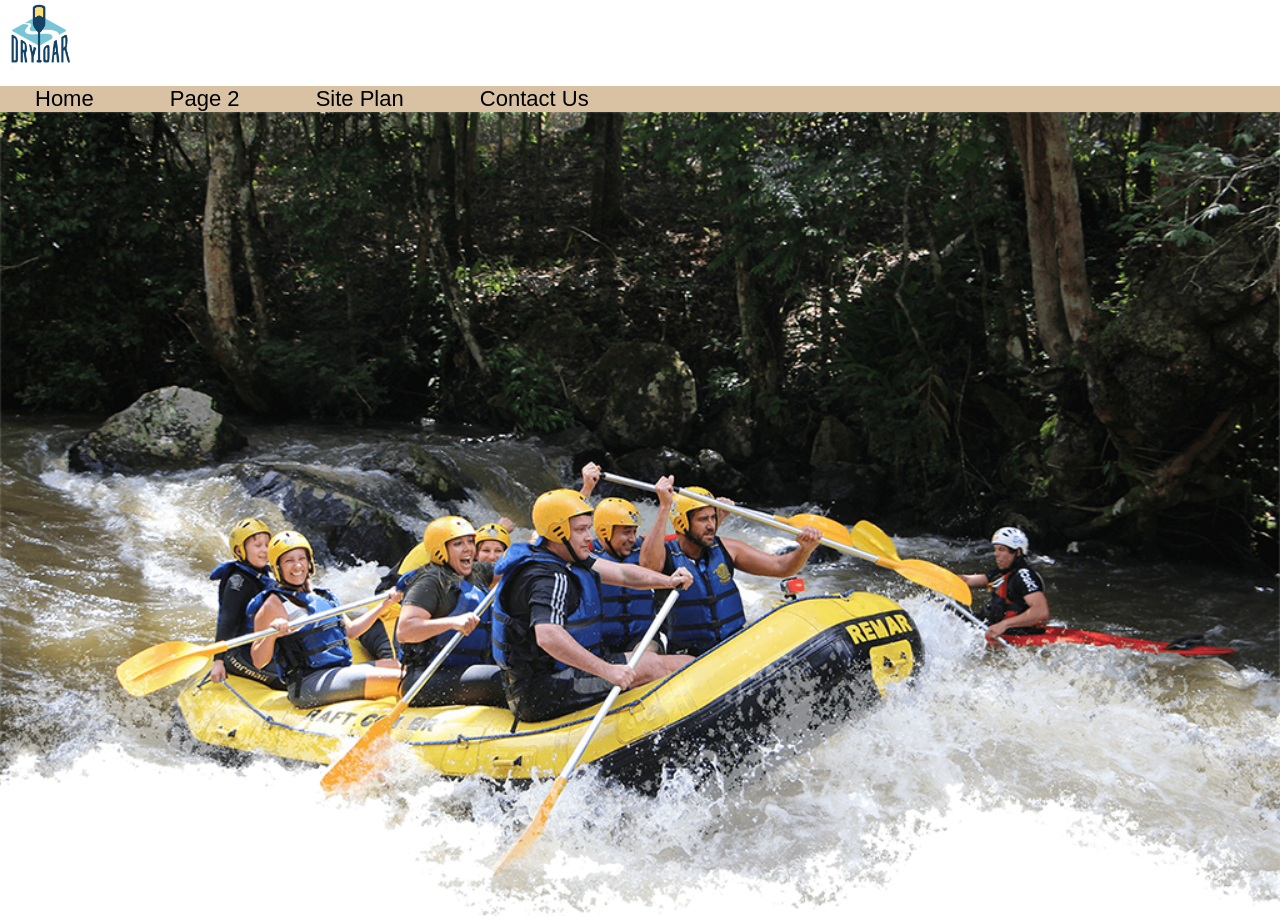
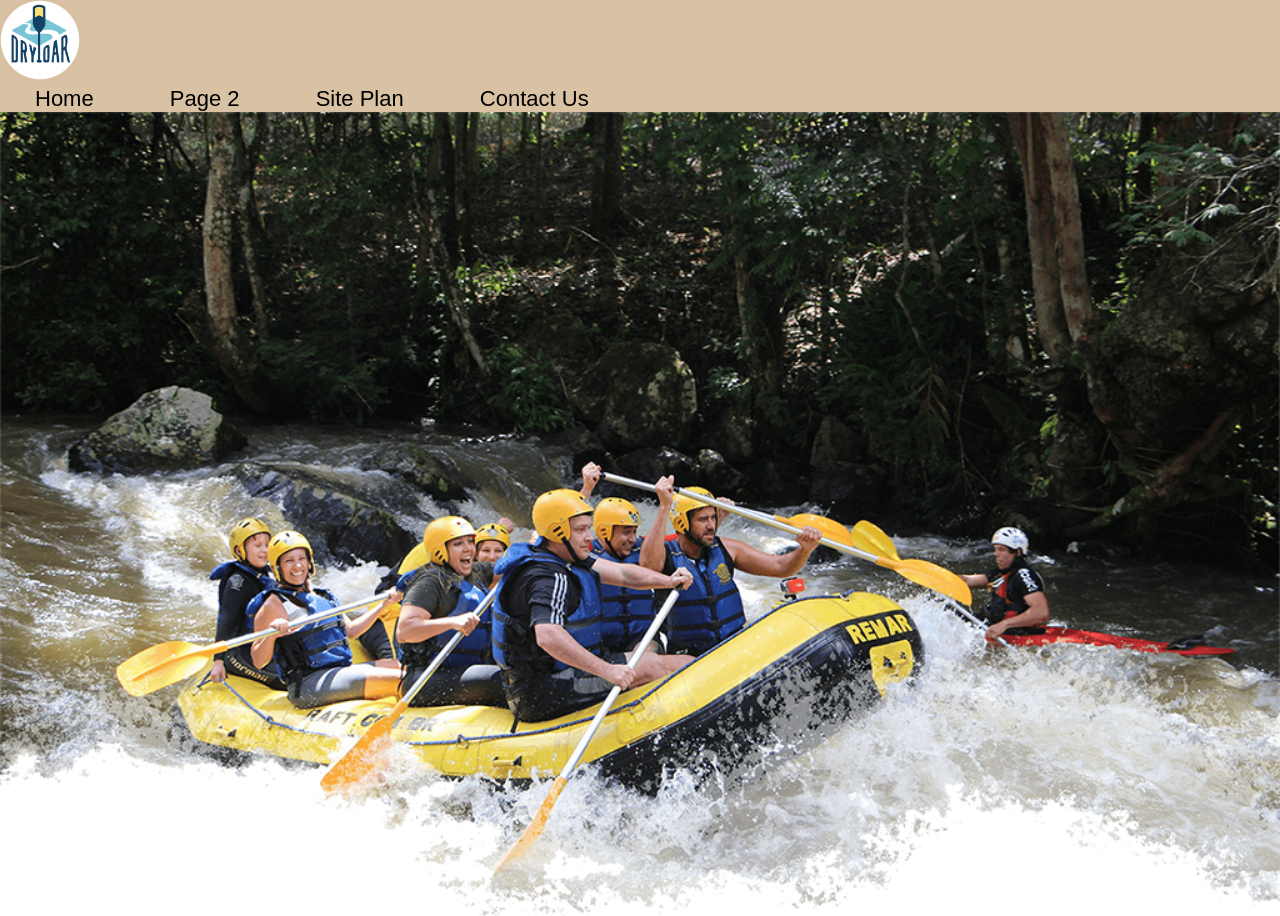
Before and after one commit to milsylva1/wdd130, a plain HTML site: page wwr/index.html in a window 1280 px wide. Shown: the top 916 px of the page. Drawn offline with Linux system fonts and the light colour scheme.

Commit message:
headercolor

```diff
--- a/wwr/styles/styles.css
+++ b/wwr/styles/styles.css
@@ -40,7 +40,7 @@ main section {
 h2 {
     margin: 0;
 }
-nav, footer {
+header, nav, footer {
     background-color: #d9c2a3;
 }
 nav a {
```
